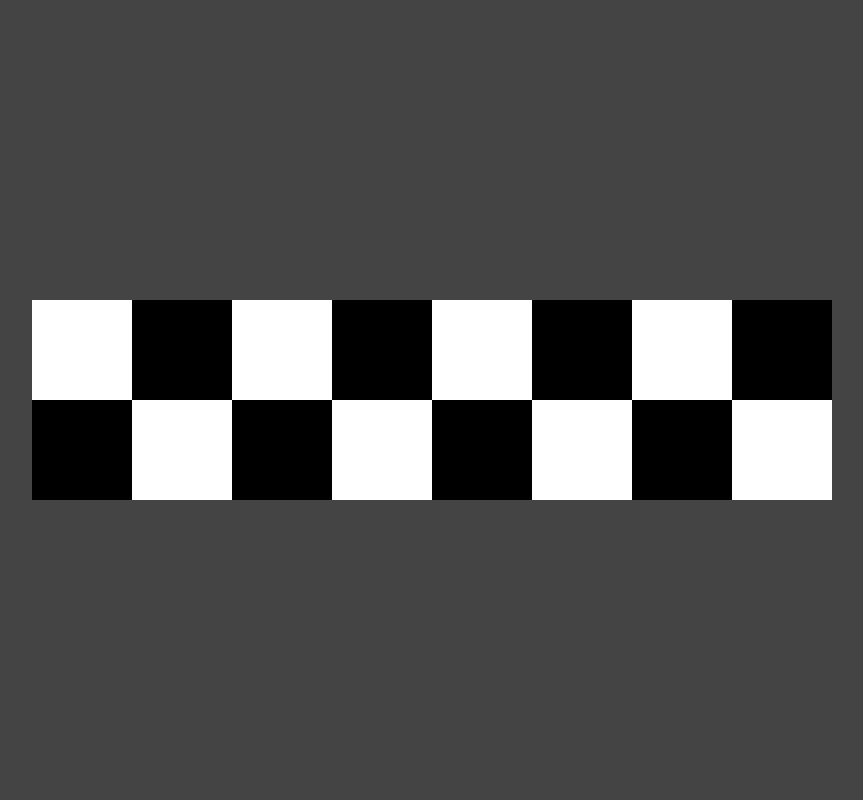
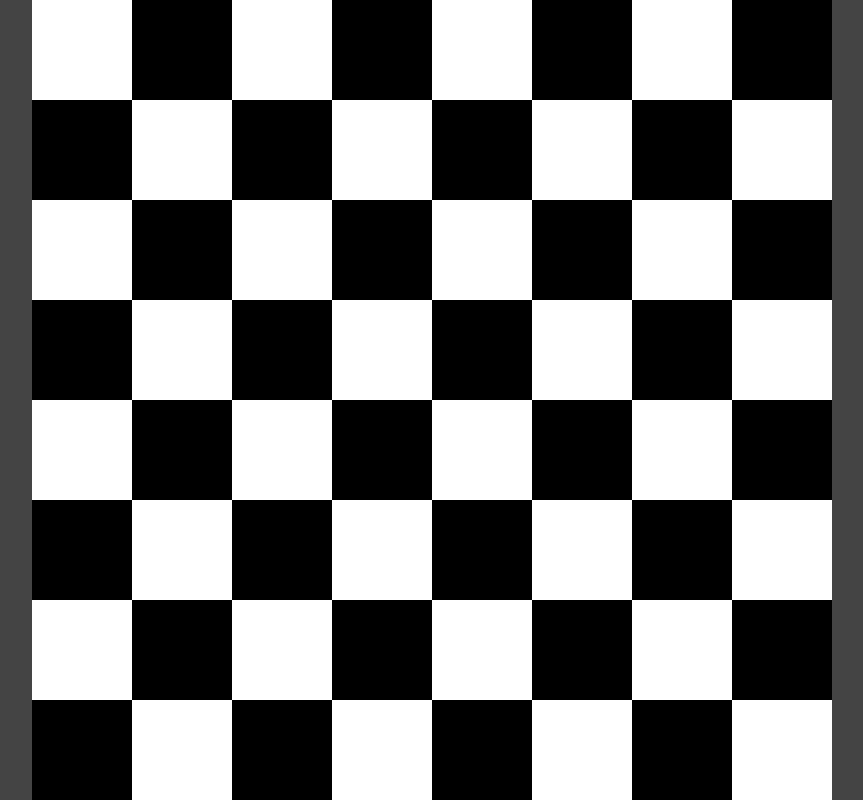
Before and after one commit to tarcisiowes/Learning-Nextjs, a Next.js app in the folder tabuleiro/: page / in a window 1280 px wide. Shown: the whole page, without its empty margins (208-1071 px from the left). Built offline with nearby package versions, Linux system fonts and the light colour scheme.

Commit message:
subistituindo linhas pelo tabuleiro no index

```diff
--- a/tabuleiro/pages/index.jsx
+++ b/tabuleiro/pages/index.jsx
@@ -1,11 +1,11 @@
 import Linha from '../components/linha'
+import Tabuleiro from '../components/Tabuleiro'
 import styles from '../styles/Home.module.css'
 
 export default function Home() {
   return (
     <div className={styles.container}>
-      <Linha />
-      <Linha preta />
+      <Tabuleiro/>
     </div>
   )
 }
```
